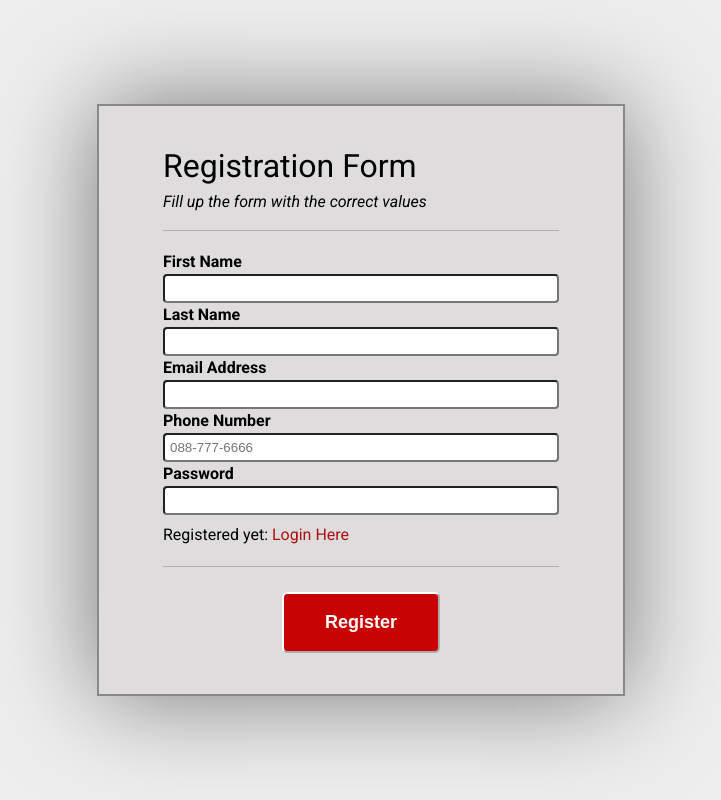
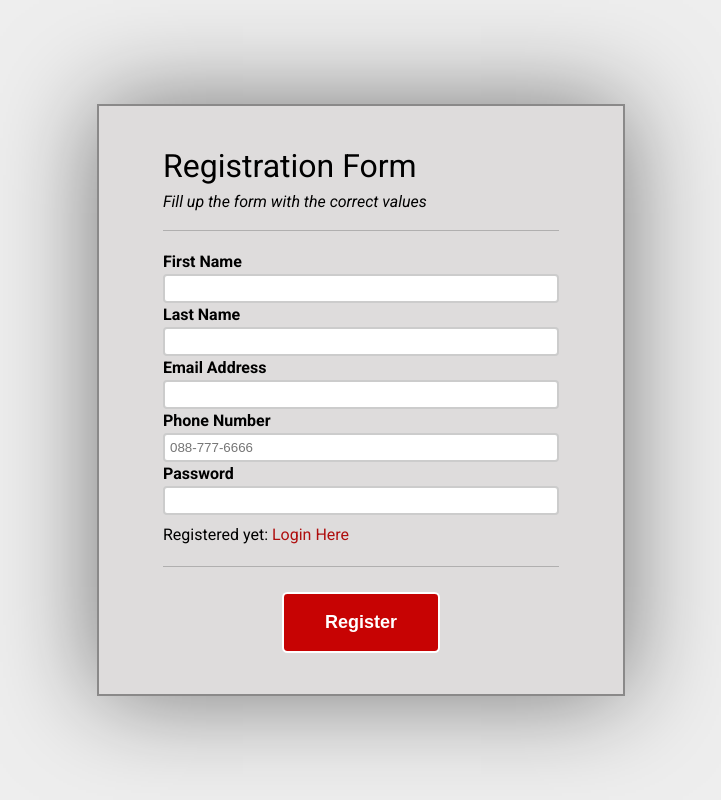
Before and after one commit to Yaneww11/WebApplicationForm, a PHP site: page /registration.php in a window 1280 px wide. Shown: the whole page, without its empty margins (279-1000 px from the left). Run offline with PHP 8.4, Linux system fonts and the light colour scheme.

Commit message:
Update registration_styles.css

```diff
--- a/styles_and_script/registration_styles.css
+++ b/styles_and_script/registration_styles.css
@@ -50,6 +50,7 @@ form main{
 }
 
 form input{
+    border: 2px solid #ccc;
     border-radius: 0.3em;
     padding: 5px;
 }
```
